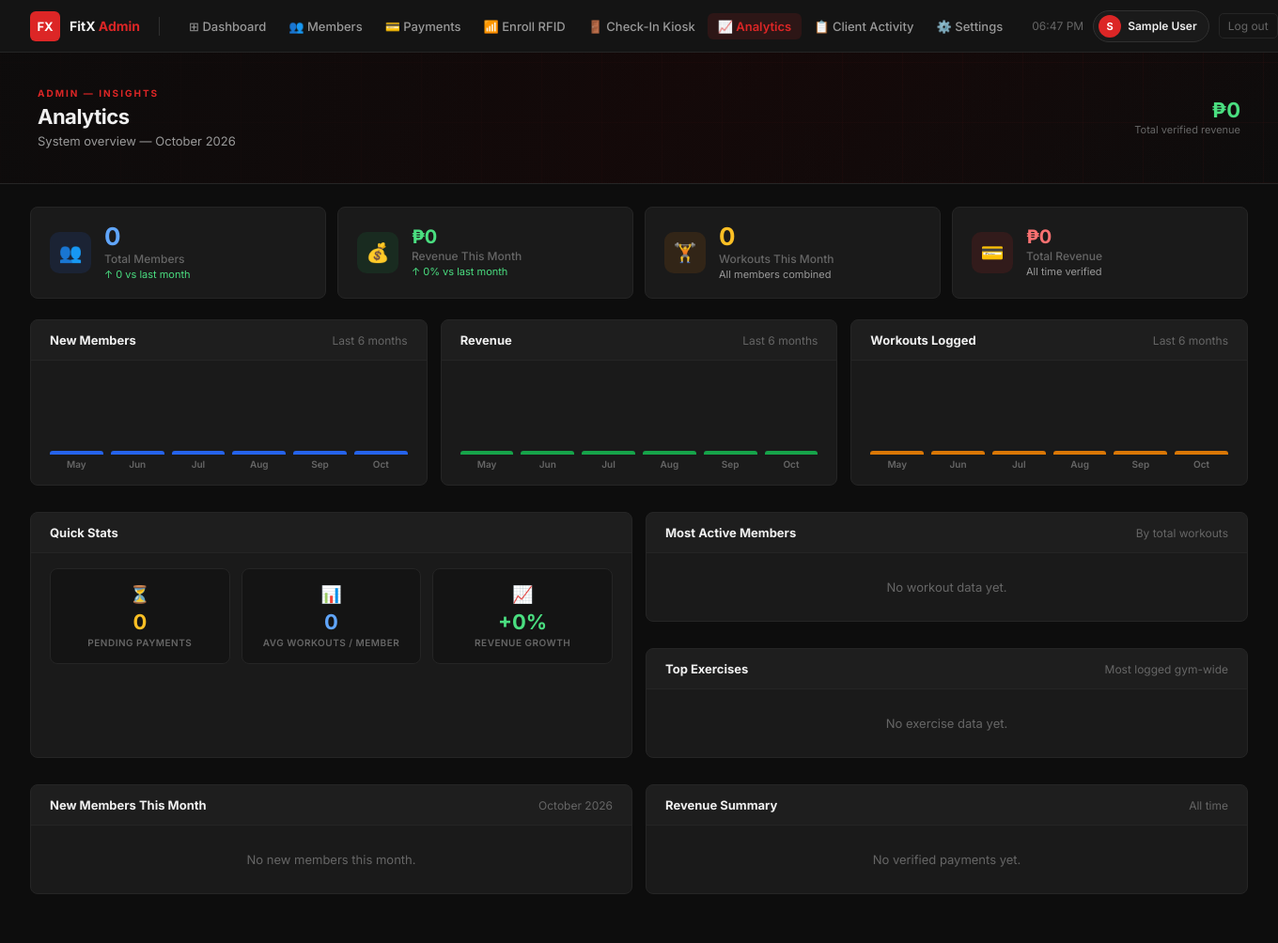
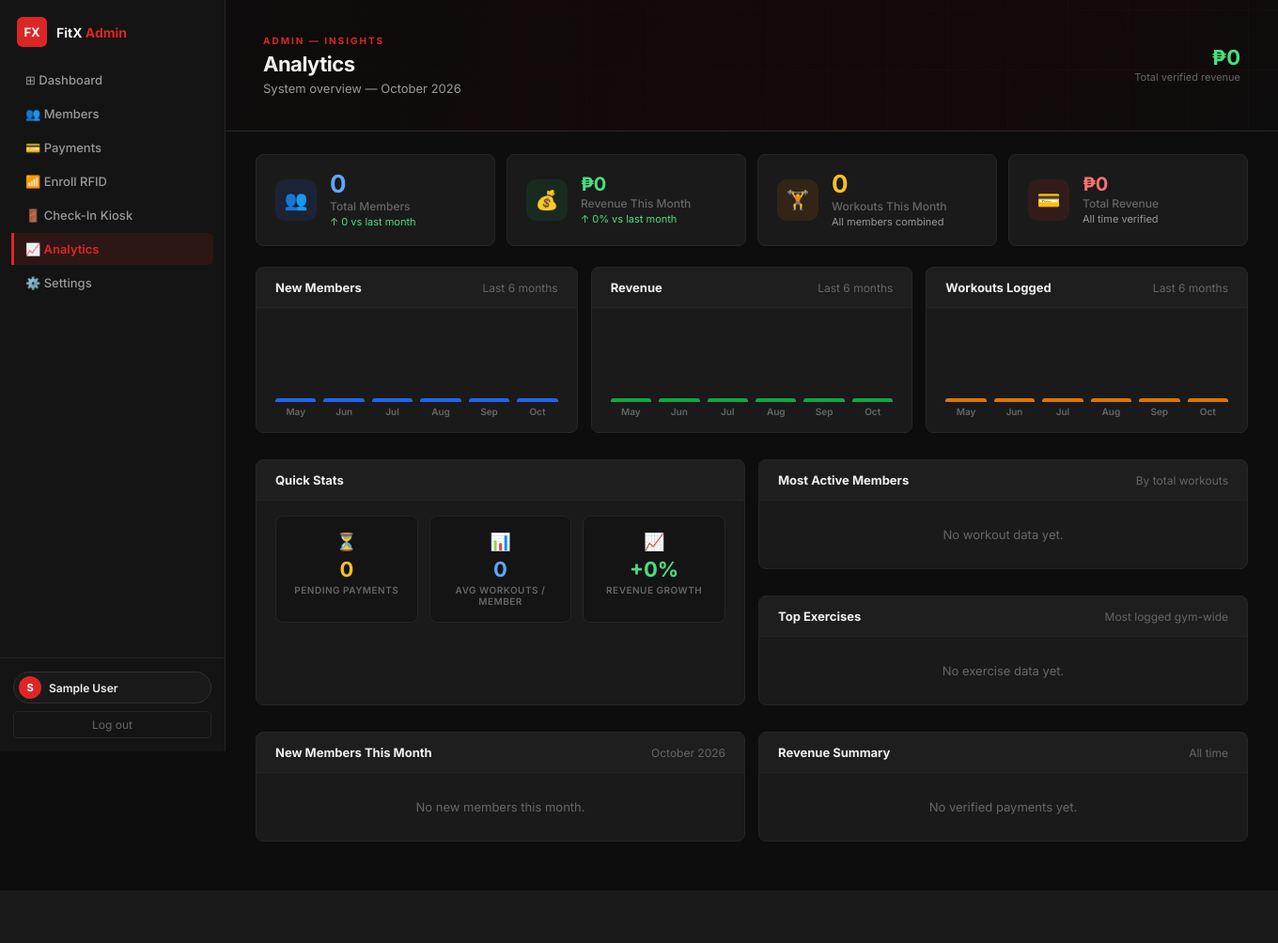
Before and after one commit to Strategicash/Cstone-2, a PHP site: page /analytics.php in a window 1360 px wide. Shown: the whole page at 94% size. After the commit the page ends 948 px from the top, so only its background shows below. Run offline with PHP 8.4, Linux system fonts and the light colour scheme; the visitor is signed in with stand-in values (Sample User, id 1); data that the repository does not hold is empty.

Commit message:
Successfully converted analytics.php to Gym360 sidebar layout

```diff
--- a/analytics.php
+++ b/analytics.php
@@ -63,18 +63,20 @@ $conn->close();
     *,*::before,*::after{box-sizing:border-box;margin:0;padding:0}
     :root{--bg:#0d0d0d;--surface:#141414;--card:#1a1a1a;--border:#252525;--border2:#303030;--text:#f0f0f0;--sub:#666;--muted:#999;--red:#dc2626;--red-dim:rgba(220,38,38,0.12);--green:#16a34a;--green-dim:rgba(22,163,74,0.12);--blue:#2563eb;--blue-dim:rgba(37,99,235,0.12);--amber:#d97706;--amber-dim:rgba(217,119,6,0.12);--font:'Inter',sans-serif;--nav-h:56px;--banner-h:140px}
     body{font-family:var(--font);background:var(--bg);color:var(--text);min-height:100vh}
-    .topnav{position:sticky;top:0;z-index:100;background:var(--surface);border-bottom:1px solid var(--border);height:var(--nav-h);display:flex;align-items:center;padding:0 32px;gap:20px}
-    .nav-brand{display:flex;align-items:center;gap:10px;text-decoration:none;flex-shrink:0}.nav-logo{width:32px;height:32px;border-radius:6px;background:var(--red);display:flex;align-items:center;justify-content:center;font-weight:700;font-size:13px;color:#fff}
-    .nav-brand-text{font-size:14px;font-weight:700;color:var(--text)}.nav-brand-text span{color:var(--red)}
-    .nav-divider{width:1px;height:20px;background:var(--border2);flex-shrink:0}
-    .nav-links{display:flex;align-items:center;gap:2px;flex:1}
-    .nav-link{display:flex;align-items:center;gap:6px;padding:6px 11px;border-radius:6px;font-size:13px;font-weight:500;color:var(--muted);text-decoration:none;transition:all 0.15s;white-space:nowrap}
-    .nav-link:hover{background:var(--card);color:var(--text)}.nav-link.active{background:var(--red-dim);color:var(--red);font-weight:600}
-    .nav-right{display:flex;align-items:center;gap:10px;margin-left:auto;flex-shrink:0}.nav-time{font-size:12px;color:var(--sub)}
-    .nav-admin-chip{display:flex;align-items:center;gap:7px;background:var(--card);border:1px solid var(--border2);border-radius:20px;padding:4px 12px 4px 5px}
-    .nav-avatar{width:24px;height:24px;border-radius:50%;background:var(--red);color:#fff;font-size:11px;font-weight:700;display:flex;align-items:center;justify-content:center}
-    .nav-admin-name{font-size:12px;font-weight:600}.nav-logout{font-size:12px;color:var(--sub);text-decoration:none;padding:5px 9px;border-radius:5px;border:1px solid var(--border);transition:all 0.15s}
-    .nav-logout:hover{color:var(--text);border-color:var(--border2)}
+    .sidebar{position:fixed;top:0;left:0;width:240px;height:100vh;background:var(--surface);border-right:1px solid var(--border);z-index:200;display:flex;flex-direction:column}
+    .side-brand{display:flex;align-items:center;gap:10px;text-decoration:none;padding:18px 18px 14px;flex-shrink:0}
+    .side-logo{width:32px;height:32px;border-radius:6px;background:var(--red);display:flex;align-items:center;justify-content:center;font-weight:700;font-size:13px;color:#fff;flex-shrink:0}
+    .side-brand-text{font-size:14px;font-weight:700;color:var(--text)}.side-brand-text span{color:var(--red)}
+    .side-nav{flex:1;padding:4px 12px;display:flex;flex-direction:column;gap:2px;overflow-y:auto}
+    .side-link{display:flex;align-items:center;gap:9px;padding:9px 12px;border-radius:0 6px 6px 0;font-size:13px;font-weight:500;color:var(--muted);text-decoration:none;border-left:3px solid transparent;transition:all 0.15s;white-space:nowrap}
+    .side-link:hover{background:var(--card);color:var(--text)}.side-link.active{background:var(--red-dim);color:var(--red);font-weight:600;border-left-color:var(--red)}
+    .side-bottom{border-top:1px solid var(--border);padding:14px;flex-shrink:0}
+    .side-chip{display:flex;align-items:center;gap:8px;background:var(--card);border:1px solid var(--border2);border-radius:20px;padding:4px 12px 4px 5px;margin-bottom:8px;min-width:0}
+    .side-avatar{width:24px;height:24px;border-radius:50%;background:var(--red);color:#fff;font-size:11px;font-weight:700;display:flex;align-items:center;justify-content:center;flex-shrink:0}
+    .side-name{font-size:12px;font-weight:600;color:var(--text);white-space:nowrap;overflow:hidden;text-overflow:ellipsis}
+    .side-logout{display:block;text-align:center;font-size:12px;color:var(--sub);text-decoration:none;padding:6px 9px;border-radius:5px;border:1px solid var(--border);transition:all 0.15s}
+    .side-logout:hover{color:var(--text);border-color:var(--border2)}
+    .main{margin-left:240px;min-height:100vh}
     .banner{position:relative;height:var(--banner-h);overflow:hidden;border-bottom:1px solid var(--border)}
     .banner-fallback{position:absolute;inset:0;background:repeating-linear-gradient(90deg,rgba(220,38,38,0.05) 0,rgba(220,38,38,0.05) 1px,transparent 1px,transparent 64px),repeating-linear-gradient(0deg,rgba(220,38,38,0.05) 0,rgba(220,38,38,0.05) 1px,transparent 1px,transparent 64px),linear-gradient(135deg,#130303 0%,#1c0505 50%,#0d0d0d 100%)}
     .banner-overlay{position:absolute;inset:0;background:linear-gradient(to right,rgba(13,13,13,0.88) 0%,rgba(13,13,13,0.5) 55%,rgba(13,13,13,0.15) 100%)}
@@ -126,30 +128,30 @@ $conn->close();
     .kpi-lbl{font-size:10px;color:var(--sub);font-weight:600;text-transform:uppercase;letter-spacing:0.5px}
     @media(max-width:1100px){.stats-grid,.three-col{grid-template-columns:1fr 1fr}}
     @media(max-width:900px){.two-col{grid-template-columns:1fr}.kpi-row{grid-template-columns:1fr}}
-    @media(max-width:768px){.nav-links{display:none}.wrapper{padding:20px 16px}.banner-content{padding:0 20px}.banner-right{display:none}}
+    @media(max-width:768px){.sidebar{position:static;width:100%;height:auto;border-right:none;border-bottom:1px solid var(--border)}.main{margin-left:0}.wrapper{padding:20px 16px}.banner-content{padding:0 20px}.banner-right{display:none}}
   </style>
 </head>
 <body>
 
-<nav class="topnav">
-  <a href="admin.php" class="nav-brand"><div class="nav-logo">FX</div><div class="nav-brand-text">FitX <span>Admin</span></div></a>
-  <div class="nav-divider"></div>
- <div class="nav-links">
-  <a href="admin.php"                 class="nav-link">⊞ Dashboard</a>
-  <a href="all_members.php"           class="nav-link">👥 Members</a>
-  <a href="payments.php"              class="nav-link">💳 Payments</a>
-  <a href="admin_enroll_rfid.php"     class="nav-link">📶 Enroll RFID</a>
-  <a href="admin_checkin.php"         class="nav-link">🚪 Check-In Kiosk</a>
-  <a href="analytics.php"             class="nav-link active">📈 Analytics</a>
-  <a href="admin_client_activity.php" class="nav-link">📋 Client Activity</a>
-  <a href="settings.php"              class="nav-link">⚙️ Settings</a>
-</div>
-  <div class="nav-right">
-    <span class="nav-time" id="live-time"></span>
-    <div class="nav-admin-chip"><div class="nav-avatar"><?= strtoupper(substr($admin_name,0,1)) ?></div><span class="nav-admin-name"><?= htmlspecialchars($admin_name) ?></span></div>
-    <a href="logout.php" class="nav-logout">Log out</a>
+<!-- SIDEBAR -->
+<aside class="sidebar">
+  <a href="admin.php" class="side-brand"><div class="side-logo">FX</div><div class="side-brand-text">FitX <span>Admin</span></div></a>
+  <nav class="side-nav">
+    <a href="admin.php" class="side-link">⊞ Dashboard</a>
+    <a href="all_members.php" class="side-link">👥 Members</a>
+    <a href="payments.php" class="side-link">💳 Payments</a>
+    <a href="admin_enroll_rfid.php" class="side-link">📶 Enroll RFID</a>
+    <a href="admin_checkin.php" class="side-link">🚪 Check-In Kiosk</a>
+    <a href="analytics.php" class="side-link active">📈 Analytics</a>
+    <a href="settings.php" class="side-link">⚙️ Settings</a>
+  </nav>
+  <div class="side-bottom">
+    <div class="side-chip"><div class="side-avatar"><?= strtoupper(substr($admin_name,0,1)) ?></div><span class="side-name"><?= htmlspecialchars($admin_name) ?></span></div>
+    <a href="logout.php" class="side-logout">Log out</a>
   </div>
-</nav>
+</aside>
+
+<div class="main">
 
 <div class="banner">
   <div class="banner-fallback"></div><div class="banner-overlay"></div>
@@ -292,11 +294,6 @@ $conn->close();
     </div>
   </div>
 
-</div>
-
-<script>
-  function updateTime(){document.getElementById('live-time').textContent=new Date().toLocaleTimeString('en-PH',{hour:'2-digit',minute:'2-digit',hour12:true});}
-  updateTime();setInterval(updateTime,1000);
-</script>
+</div><!-- /.main -->
 </body>
 </html>
```
